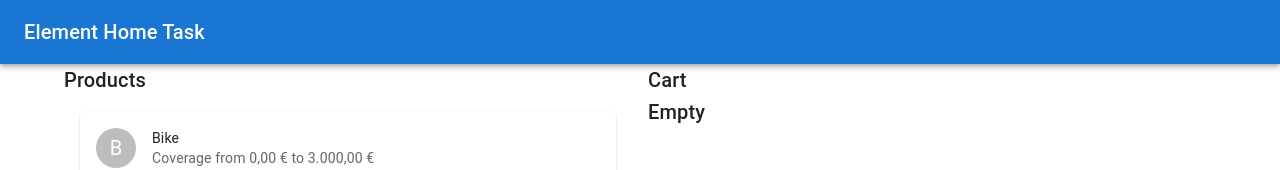
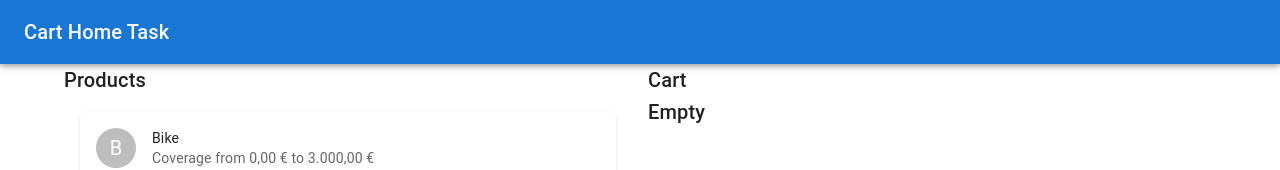
Before and after one commit to LeonamAnjos/react-cart-home-task, a React (Create React App) app: page / in a window 1280 px wide. Shown: the top 170 px of the page. Built offline with nearby package versions, Linux system fonts and the light colour scheme.

Commit message:
Renaming

```diff
--- a/src/pages/toolbar/ToolbarContent.tsx
+++ b/src/pages/toolbar/ToolbarContent.tsx
@@ -2,7 +2,7 @@ import React from "react";
 import Caption from "../../components/Caption";
 
 const ToolbarContent = () => {
-  return <Caption variant="h6">{"Element Home Task"}</Caption>;
+  return <Caption variant="h6">{"Cart Home Task"}</Caption>;
 };
 
 export default ToolbarContent;
```
